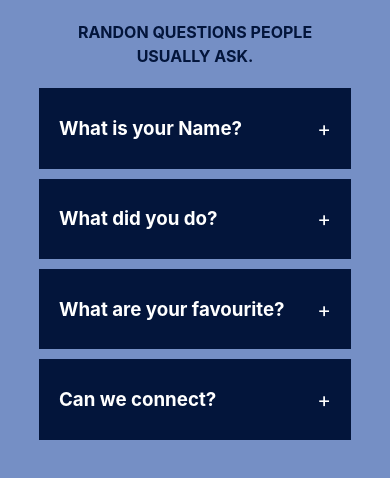
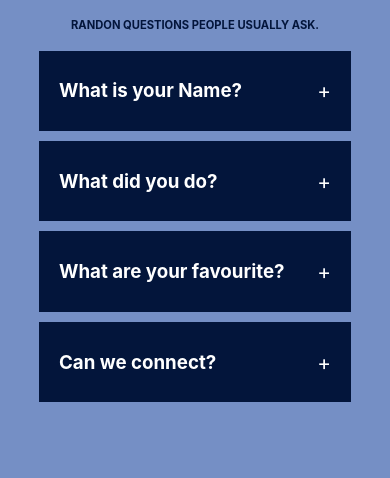
Before and after one commit to MaryAMsendoo/Q-A, a React (Create React App) app: page / in a window 390 px wide. Shown: the top 478 px of the page. Built offline with nearby package versions, Linux system fonts and the light colour scheme.

Commit message:
Update style.css

```diff
--- a/src/Components/AboutMe/style.css
+++ b/src/Components/AboutMe/style.css
@@ -54,6 +54,6 @@ span{
 
 @media (max-width: 520px) {
     .container h1:nth-child(1){
-        font-size: 1rem;
+        font-size: .7rem;
     }
 }
```
